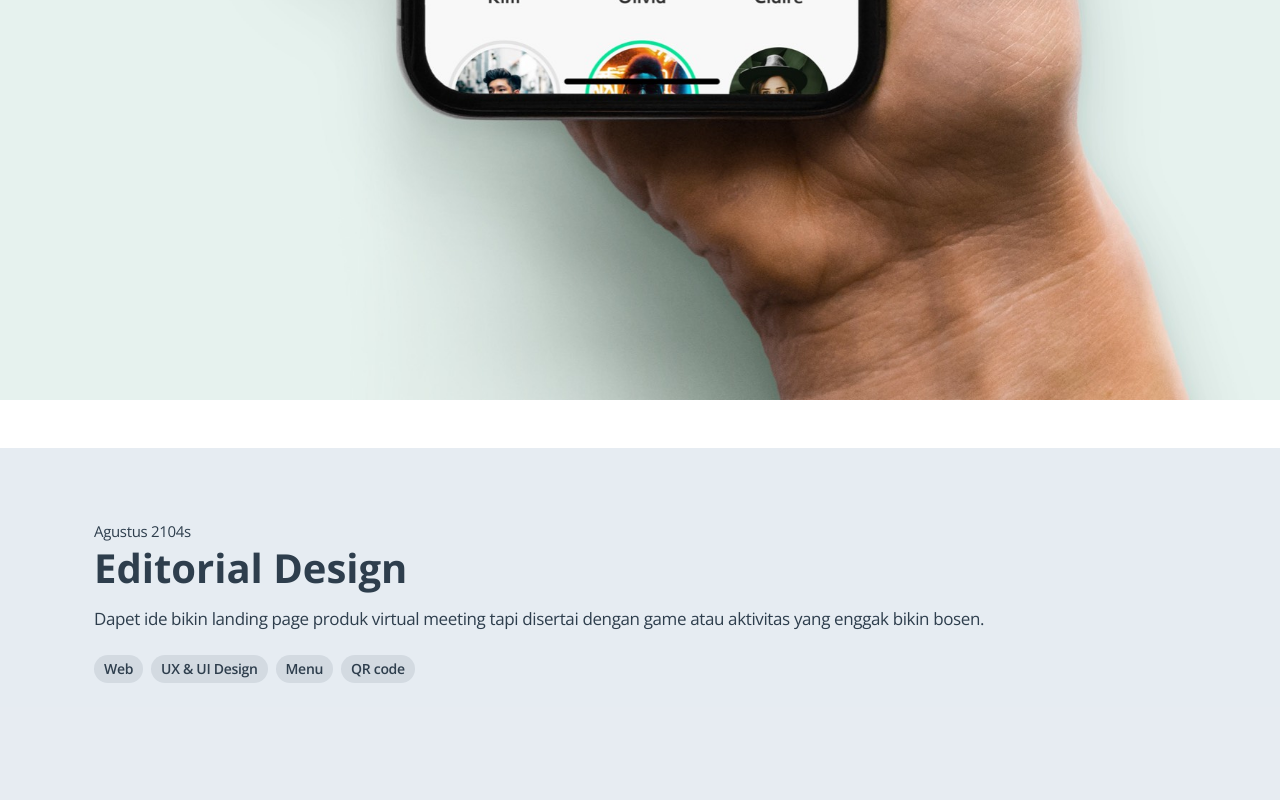
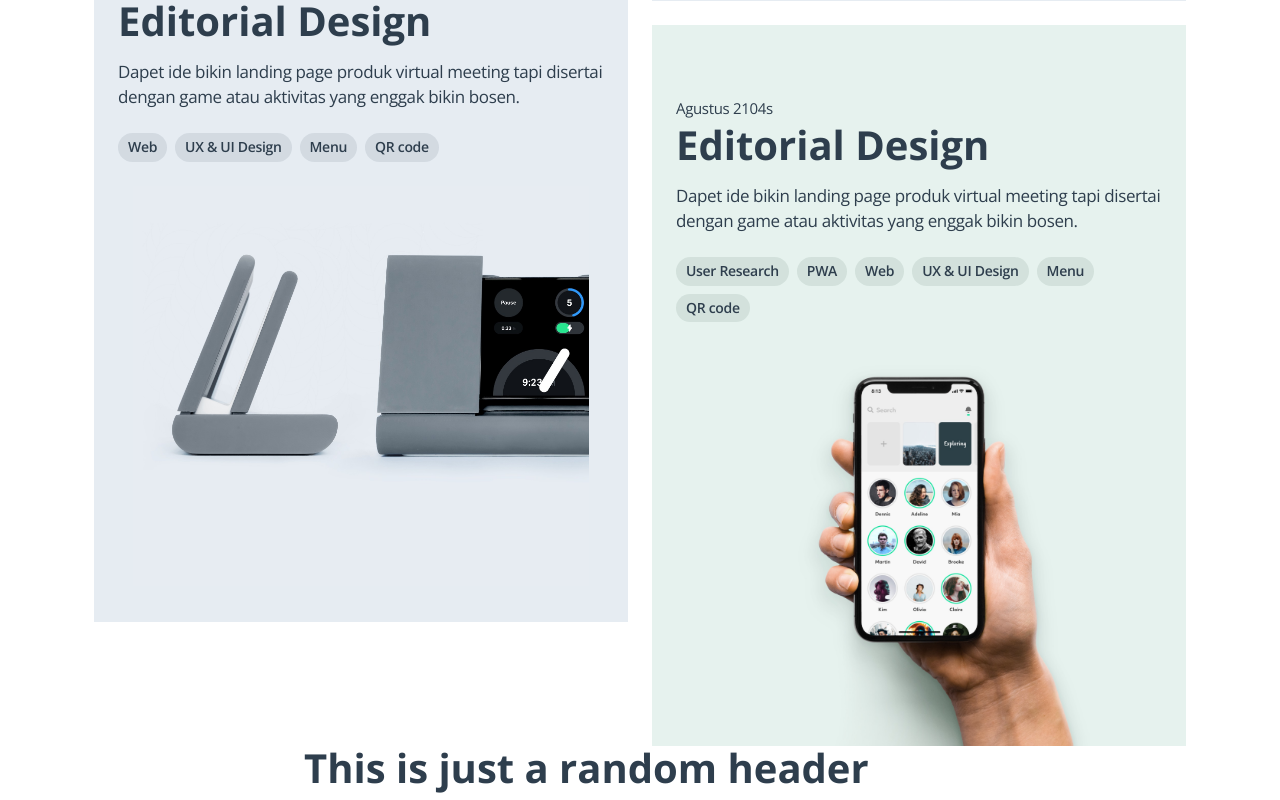
Before and after one commit to DEmanderbag/portfoliov2, a Next.js app: page / in a window 1280 px wide. Shown: the part 1720-2520 px from the top of the page. Built offline with nearby package versions, Linux system fonts and the light colour scheme.

Commit message:
Update project card tablet and desktop view

```diff
--- a/components/Project.js
+++ b/components/Project.js
@@ -1,15 +1,18 @@
 import styles from "../styles/components/ProjectCard.module.scss";
 import Image from "next/image";
+import Link from "next/link";
 
 const Project = ({ projectData }) => {
   return (
-    <>
+    <section className={styles.projectGrid}>
       {projectData.map((project) => (
         <article
           key={project.name}
           className={styles.project}
           style={{ backgroundColor: `${project.background}` }}
         >
+          <Link href={project.path}>
+            <a>
               <div className={styles.wrapper}>
                 <div className={styles.about}>
                   <h2>{project.name}</h2>
@@ -28,19 +31,22 @@ const Project = ({ projectData }) => {
                   ))}
                 </ul>
               </div>
+              <div className={styles.projectImage}>
                 <Image
                   src={`/${project.coverPhoto}`}
                   alt="test image"
-            layout="responsive"
+                  layout="fill"
                   placeholder="blur"
                   blurDataURL={`/${project.coverPhoto}`}
-            width="450"
-            height="450"
-            objectFit="cover"
+                  f
+                  objectFit="contain"
                 />
+              </div>
+            </a>
+          </Link>
         </article>
       ))}
-    </>
+    </section>
   );
 };
 
--- a/pages/index.js
+++ b/pages/index.js
@@ -4,6 +4,7 @@ import Footer from "../components/Footer";
 import Poster from "../components/Poster";
 import Project from "../components/Project";
 import About from "../components/About";
+import Text from "../components/Text";
 
 const projectData = [
   {
@@ -30,6 +31,30 @@ const projectData = [
     background: "#e6ecf2",
     tagsBackground: "rgba(46, 62, 77, 0.1)",
   },
+  {
+    path: "project",
+    linkText: "Experience",
+    name: "Editorial Design",
+    date: "Agustus 2104s",
+    description:
+      "Dapet ide bikin landing page produk virtual meeting tapi disertai dengan game atau aktivitas yang enggak bikin bosen.",
+    tags: ["Web", "UX & UI Design", "Menu", "QR code"],
+    coverPhoto: "ilustration2.jpg",
+    background: "#e6ecf2",
+    tagsBackground: "rgba(46, 62, 77, 0.1)",
+  },
+  {
+    path: "project",
+    linkText: "Experience",
+    name: "Editorial Design",
+    date: "Agustus 2104s",
+    description:
+      "Dapet ide bikin landing page produk virtual meeting tapi disertai dengan game atau aktivitas yang enggak bikin bosen.",
+    tags: ["User Research", "PWA", "Web", "UX & UI Design", "Menu", "QR code"],
+    coverPhoto: "ilustration.jpg",
+    background: "#e6f2ee",
+    tagsBackground: "rgba(46, 77, 66, 0.1)",
+  },
 ];
 
 export default function Home() {
@@ -43,9 +68,10 @@ export default function Home() {
 
       <main className={styles.main}>
         <h1>Hello world</h1>
+        <About />
+        <Project projectData={projectData} />
+        <Text />
         <Poster />
-        <Project projectData={projectData} />
-        <About />
       </main>
       <Footer />
     </div>
--- a/styles/components/ProjectCard.module.scss
+++ b/styles/components/ProjectCard.module.scss
@@ -1,11 +1,38 @@
+@import "../../styles/breakpoints";
+
+.projectGrid {
+  display: grid;
+  grid-template-columns: 1fr;
+  gap: var(--size-4);
+  @include respond-above(tablet) {
+    padding-left: var(--size-4);
+    padding-right: var(--size-4);
+    grid-template-columns: repeat(2, 1fr);
+    grid-template-rows: 100px 1fr 100px 1fr 100px;
+    max-width: 1140px;
+    margin: 0 auto;
+    .project:nth-child(1) {
+      grid-column: 1 / 2;
+      grid-row: 1 / 3;
+    }
+    .project:nth-child(2) {
+      grid-column: 2 / -1;
+      grid-row: 2 / 4;
+    }
+    .project:nth-child(3) {
+      grid-column: 1 / 2;
+      grid-row: 3 / 5;
+    }
+    .project:nth-child(4) {
+      grid-column: 2 / -1;
+      grid-row: 4 / 6;
+    }
+  }
   .project {
     padding-top: var(--size-10);
-  margin-bottom: var(--size-7);
     .wrapper {
       padding-left: var(--size-4);
       padding-right: var(--size-4);
-    max-width: 1140px;
-    margin: 0 auto;
     }
     .about {
       display: flex;
@@ -32,4 +59,10 @@
         border-radius: 20px;
       }
     }
+    &Image {
+      width: 100%;
+      height: 400px;
+      position: relative;
     }
+  }
+}
```
Lines whose indentation alone changed are shown as unchanged.
